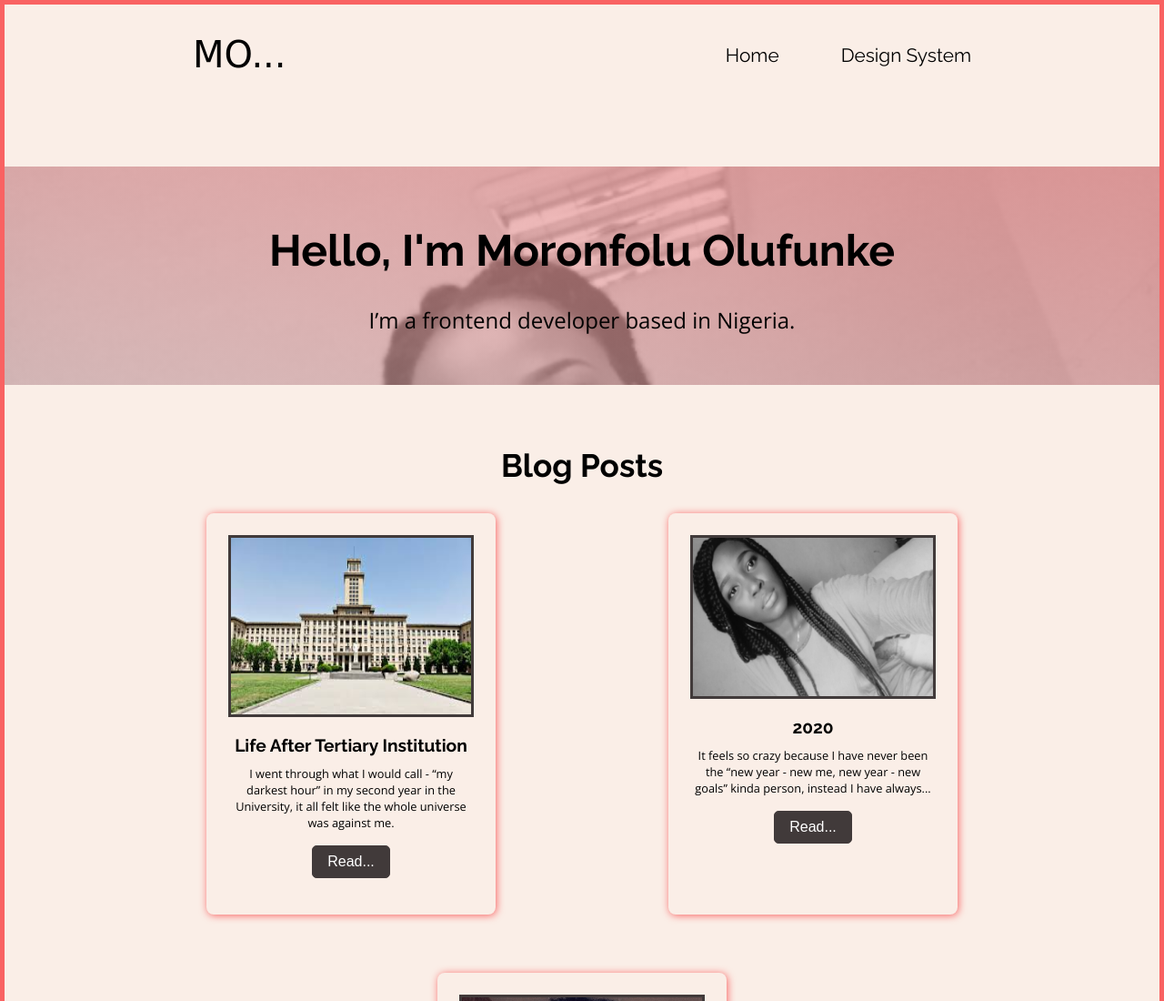
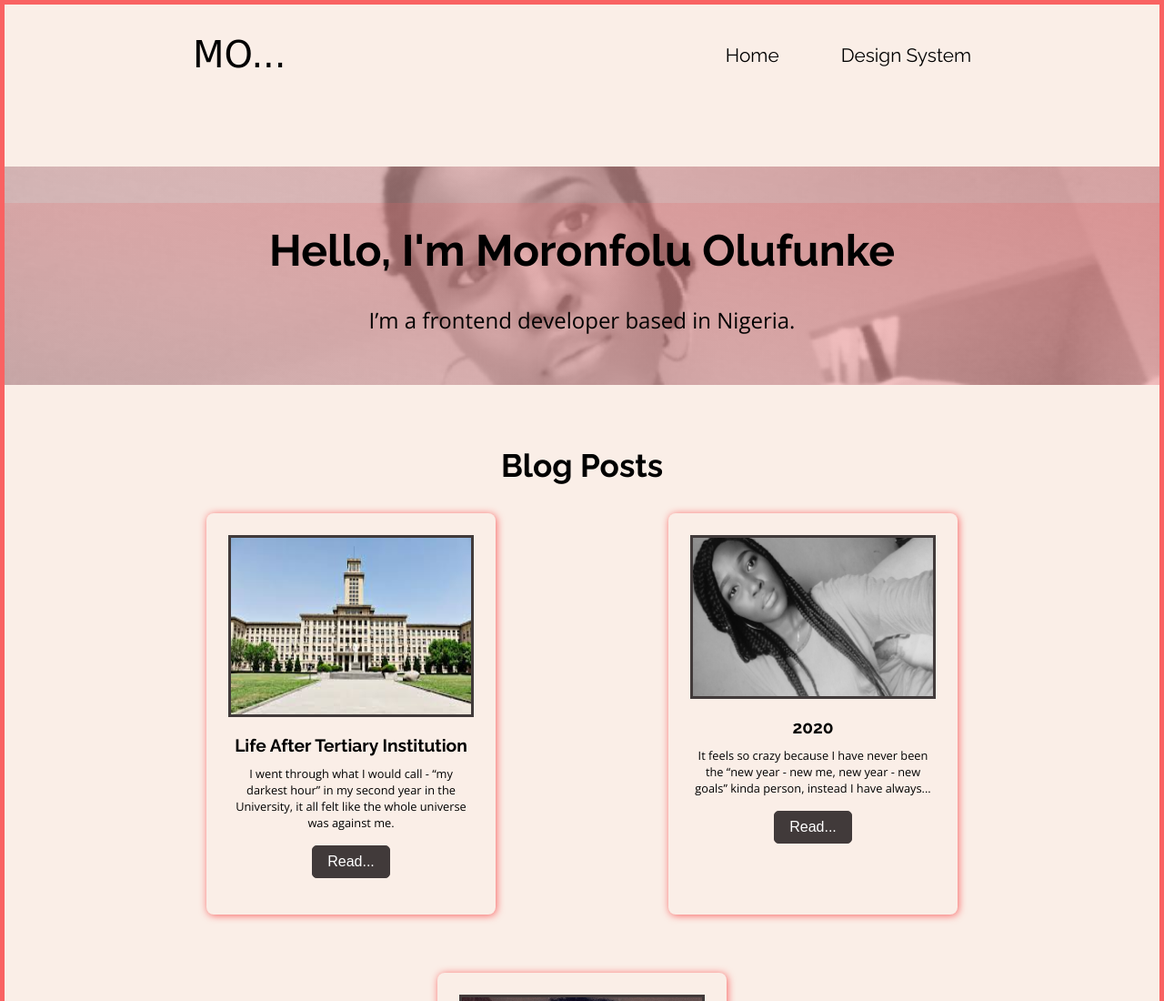
Before and after one commit to MoeRayo/Personal-Blog-Website, a plain HTML site: page index.html in a window 1280 px wide. Shown: the top 1100 px of the page at 91% size. Drawn offline with nearby package versions, Linux system fonts and the light colour scheme.

Commit message:
bug: background image final fixing

```diff
--- a/css/layout/header.css
+++ b/css/layout/header.css
@@ -2,7 +2,7 @@
     grid-area: header;
     background:linear-gradient(to top right, #f8bfbf80,#ee8c8cb4), url(/images/Snapchat-121530559.jpg) no-repeat;
     background-size: cover;
-    background-position: 0 0;
+    background-position: 0 -200px;
     height: 30vh;
     width: 100%;
     margin: 3rem auto;
@@ -20,7 +20,3 @@
     font-size: 1.5rem;
     font-family: 'Open Sans', sans-serif;
 }
-
-/* .header-img {
-    display: none;
-} */
```
